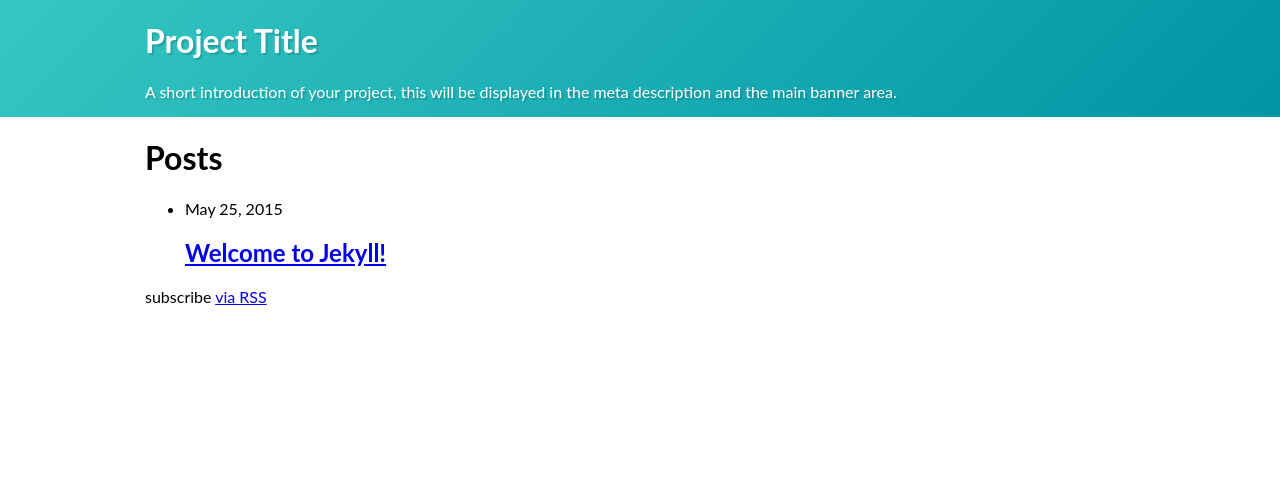
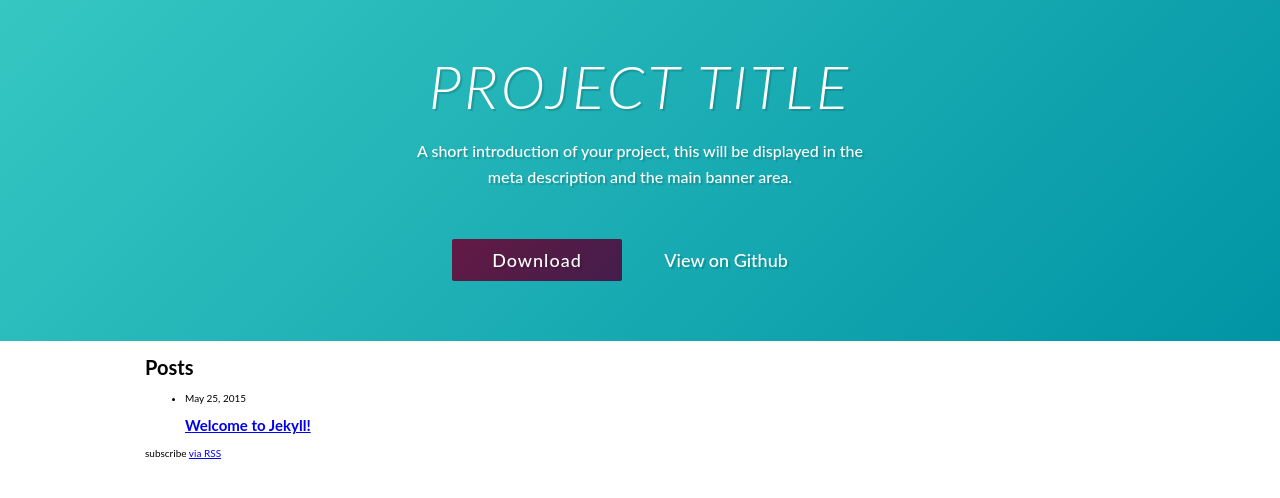
Before and after one commit to Jamesyps/Jekyll-Project-Page, a Jekyll site: the page built from index.html, in a window 1280 px wide. Shown: the top 498 px of the page. Built offline with Jekyll 4.4.1, drawn with Linux system fonts in a browser that asks for light colours; Markdown is read by kramdown in place of the engine named in the settings.

Commit message:
Added banner text styling

```diff
--- a/_includes/header.html
+++ b/_includes/header.html
@@ -1,8 +1,15 @@
 <header class="site-header">
     <div class="wrapper">
 
-        <h1 class="project-title">{{ site.title }}</h1>
-        <p class="project-summary">{{ site.description }}</p>
+        <div class="project-meta">
+            <h1 class="project-title">{{ site.title }}</h1>
+            <p class="project-summary">{{ site.description }}</p>
+
+            <div class="button-row">
+                <a class="project-download" href="{{ site.github.zip_url }}">Download</a>
+                <a class="project-src" href="{{ site.github.repository_url }}">View on Github</a>
+            </div>
+        </div>
 
     </div>
 </header>
--- a/_sass/_layout.scss
+++ b/_sass/_layout.scss
@@ -8,6 +8,10 @@
         font-size: 0;
         content: ' ';
     }
+}
+
+html {
+    font-size: 62.5%;
 }
 
 body {
@@ -35,6 +39,73 @@ body {
     background: linear-gradient(135deg,  $primary-colour 0%,$primary-colour-dark 100%);
     filter: progid:DXImageTransform.Microsoft.gradient( startColorstr='#{$primary-colour}', endColorstr='#{$primary-colour-dark}',GradientType=1 );
 
+    padding: 50px 0 60px;
+
+    text-align: center;
     text-shadow: 2px 2px 1px rgba(#000, 0.15);
     color: #FFF;
 }
+
+.project-meta {
+    margin: 0 auto;
+    width: 475px;
+}
+
+.project-title {
+    margin: 0;
+    padding: 0;
+
+    font-size: 6em;
+    font-style: italic;
+    font-weight: 300;
+
+    letter-spacing: 3px;
+    text-transform: uppercase;
+}
+
+.project-summary {
+    margin-bottom: 50px;
+    font-size: 1.6em;
+    line-height: 1.6em;
+    font-weight: 500;
+}
+
+.project-download {
+    display: inline-block;
+    border-radius: 2px;
+
+    background: $secondary-colour;
+    background: -moz-linear-gradient(-45deg,  $secondary-colour 0%, $secondary-colour-dark 100%);
+    background: -webkit-gradient(linear, left top, right bottom, color-stop(0%,$secondary-colour), color-stop(100%,$secondary-colour-dark));
+    background: -webkit-linear-gradient(-45deg,  $secondary-colour 0%,$secondary-colour-dark 100%);
+    background: -o-linear-gradient(-45deg,  $secondary-colour 0%,$secondary-colour-dark 100%);
+    background: -ms-linear-gradient(-45deg,  $secondary-colour 0%,$secondary-colour-dark 100%);
+    background: linear-gradient(135deg,  $secondary-colour 0%,$secondary-colour-dark 100%);
+    filter: progid:DXImageTransform.Microsoft.gradient( startColorstr='#{$secondary-colour}', endColorstr='#{$secondary-colour-dark}',GradientType=1 );
+
+    padding: 10px 40px;
+
+    text-decoration: none;
+    font-size: 1.8em;
+    font-weight: 500;
+    letter-spacing: 1px;
+
+    color: #FFF;
+
+    &:hover {
+        background: $secondary-colour-dark;
+    }
+}
+
+.project-src {
+    display: inline-block;
+    padding: 10px 40px;
+    text-decoration: none;
+    font-size: 1.8em;
+    font-weight: 500;
+    color: #FFF;
+
+    &:hover {
+        text-decoration: underline;
+    }
+}
```
